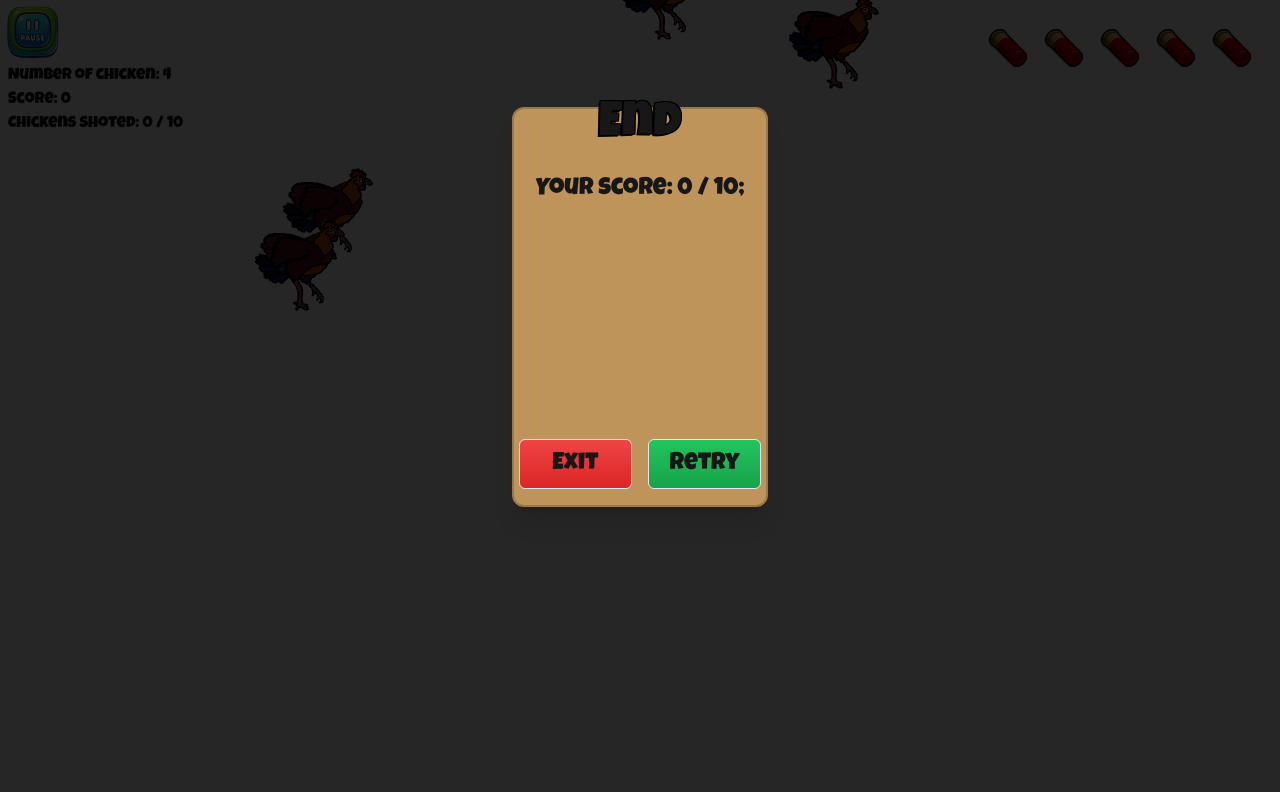
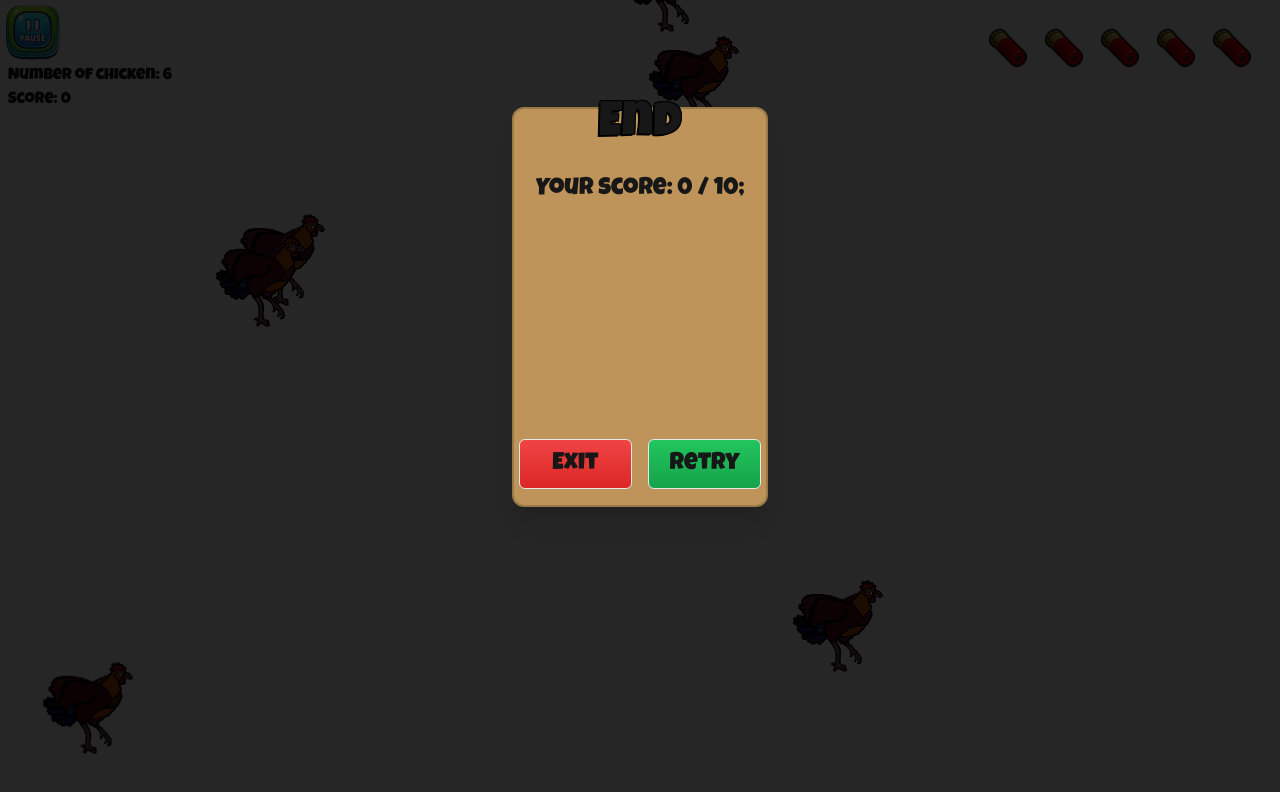
Before and after one commit to Chigga-Solutions/Cock-Down-Shooter, a Next.js app: page /play in a window 1280 px wide. Shown: the top 792 px of the page. Built offline with nearby package versions, Linux system fonts and the light colour scheme.

Commit message:
Update bg

```diff
--- a/src/app/homePage.tsx
+++ b/src/app/homePage.tsx
@@ -19,6 +19,8 @@ export default function Home({ user }: { user: User | null }) {
   const [isLoginPageOpened, setLoginPageOpened] = useState(false);
   const [isSignupPageOpened, setSignupPageOpened] = useState(false);
   const [username, setUsername] = useState<string | null>(null);
+
+
 
   const handleClick = () => {
     setSettingsOpened(true);
@@ -44,7 +46,7 @@ export default function Home({ user }: { user: User | null }) {
   }, [user, fetchProfile]);
 
   return (
-    <main className={`${luckiestGuy} text-shadow bg-[url(/title_screen.png)] bg-cover`}>
+    <main className={`${luckiestGuy} text-shadow bg-[url(/bg.webp)] bg-cover`}>
       {(isSettingsOpened || isLoginPageOpened || isSignupPageOpened) && (
         <div className='pointer-events-all z-10 bg-[#0000006b] fixed top-0 w-full h-full' />
       )}
--- a/src/app/play/page.tsx
+++ b/src/app/play/page.tsx
@@ -9,6 +9,7 @@ import { ReloadSound, ShotSound } from '@/lib/sounds';
 import { areOverlapped, CLICK_RANGE, generateChickenCoords } from '@/lib/utils';
 import React, { ReactElement, useEffect, useRef, useState } from 'react';
 import { GameStarter } from '@/components/game-starter';
+
 
 interface LivingChicken {
   id: string;
@@ -26,7 +27,7 @@ export default function Play() {
   const playStateRef = useRef(paused);
   const [difficulty, setDifficulty] = useState<string | null>(null);
   const [chickensSpawned, setChickensSpawned] = useState(0);
-  const [chickensShoted, setChickensShoted] = useState(0);
+
 
 
   function pauseGame() {
@@ -37,6 +38,10 @@ export default function Play() {
   function endGame() {
     setEnded(true);
     console.log('[Game] Ended');
+  }
+
+  function resetGame() {
+
   }
 
   function generateSpeed(min: number) {
@@ -101,7 +106,7 @@ export default function Play() {
               posStart={coords[0]}
               posEnd={coords[1]}
               move={!paused && !ended}
-              speed={difficulty == "easy" ? generateSpeed(3000) : difficulty == "medium" ? generateSpeed(2500) : generateSpeed(1500)}
+              speed={difficulty == "easy" ? generateSpeed(4000) : difficulty == "medium" ? generateSpeed(3000) : generateSpeed(2000)}
             />
           ),
         } as LivingChicken,
@@ -147,7 +152,6 @@ export default function Play() {
 
           for (const element of document.getElementsByClassName('cocked')) {
             if (areOverlapped(clientRect, element.getBoundingClientRect())) {
-              setChickensShoted((prevCount) => prevCount + 1);
               setScore((prev) => prev + 1);
               element.classList.add('bg-red-500');
               // => delete chicken when shoted
@@ -205,7 +209,7 @@ export default function Play() {
         <>
           <div className='pointer-events-all z-10 bg-[#000000d9] fixed top-0 w-full h-full' />
           <EndMenu
-            onRetry={() => setEnded(false)}
+            onRetry={() => {resetGame}}
             score={score}
             allChick={chickensSpawned}
           />
@@ -226,7 +230,6 @@ export default function Play() {
       <div className='pl-2'>
         <h1>Number of chicken: {chicken.length}</h1>
         <h1>Score: {score}</h1>
-        <h1>Chickens shoted: {chickensShoted} / {chickensSpawned}</h1>
       </div>
       {chicken.map((c) => c.chicken)}
       <div className='fixed top-6 right-6 w-full flex justify-end'>
```
